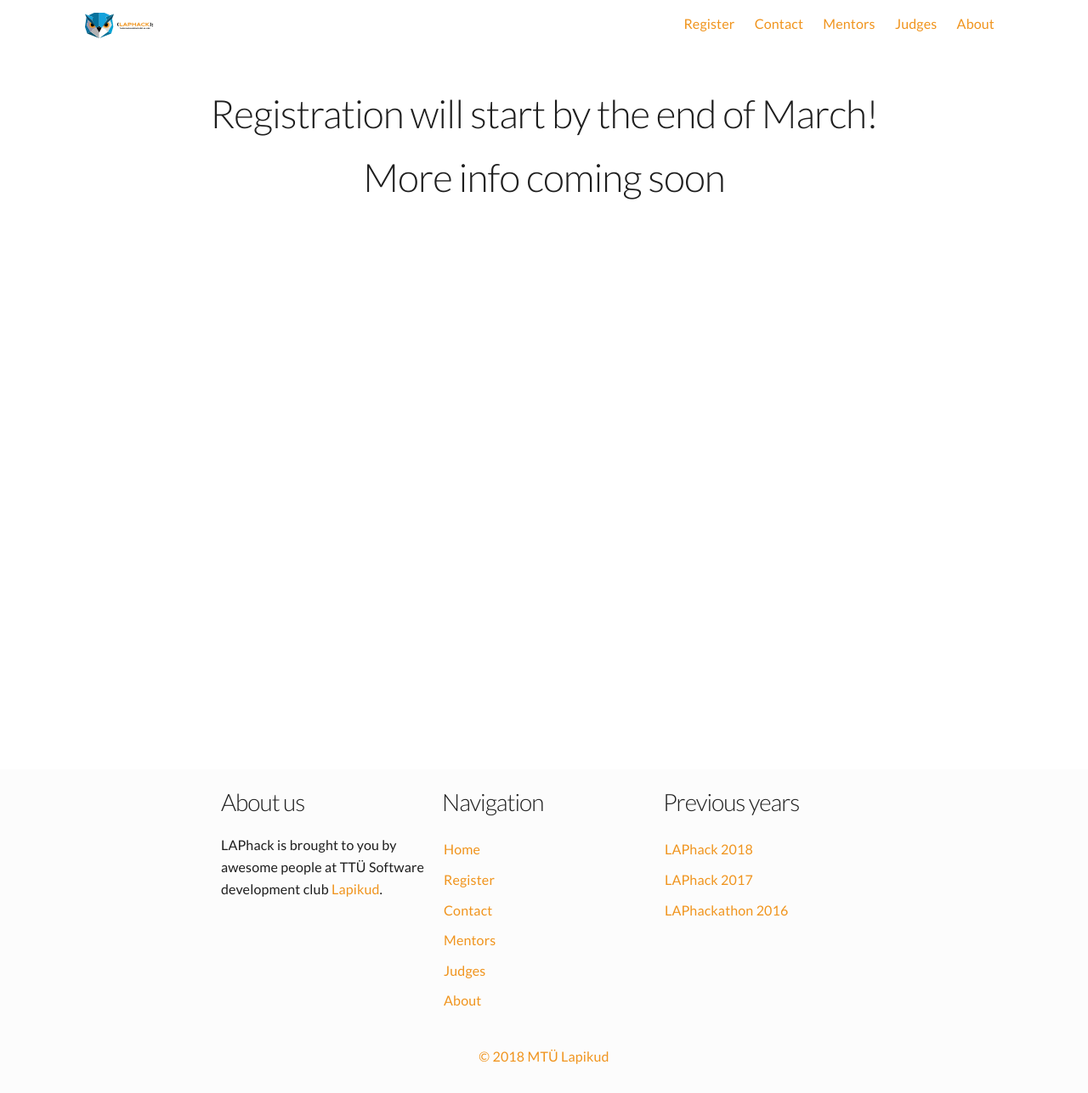
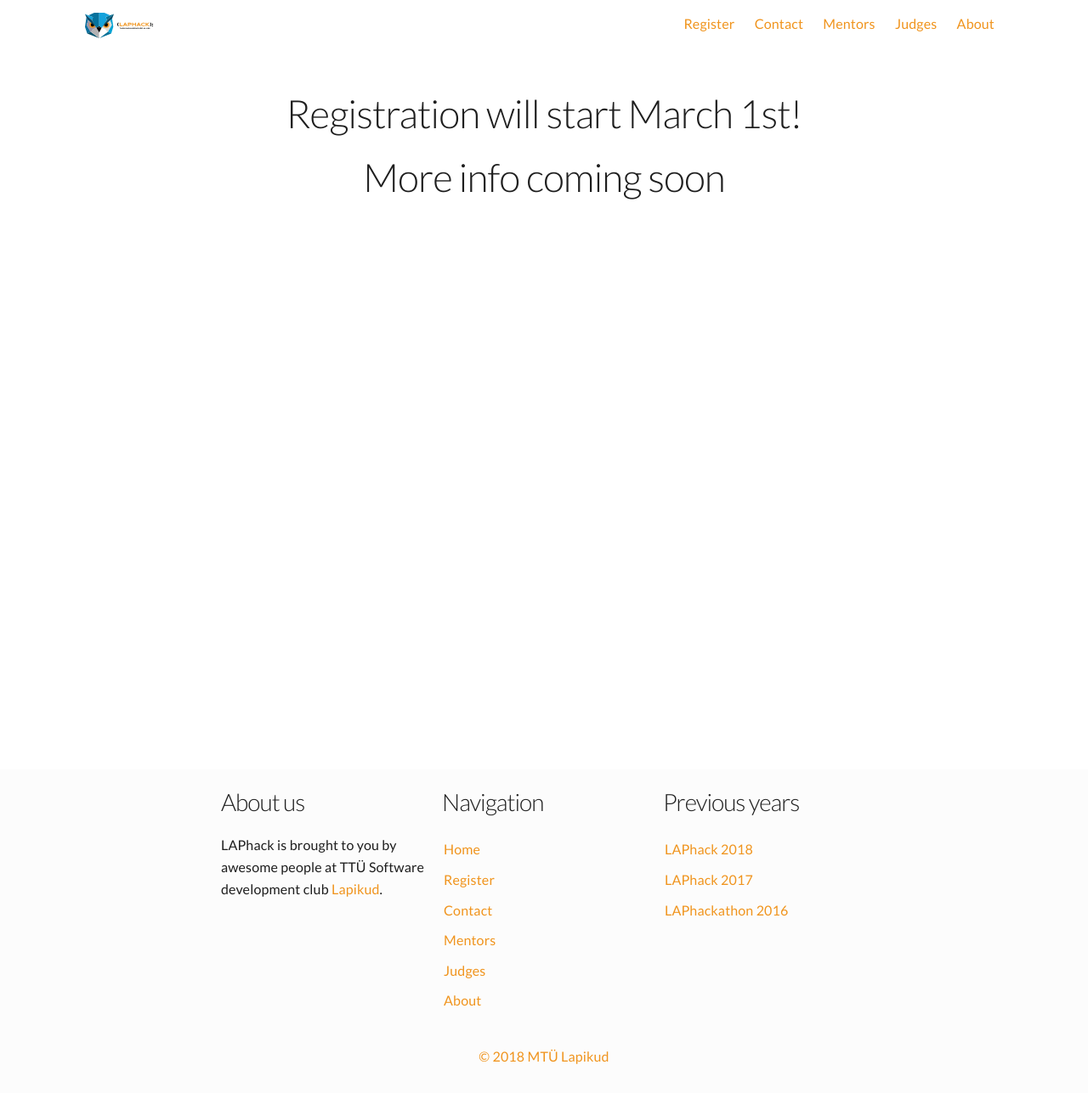
Before and after one commit to Lapikud/laphack.eu, a Jekyll site: the page built from register.html, in a window 1280 px wide. Shown: the whole page at 85% size. Built offline with Jekyll 4.4.1, drawn with Linux system fonts in a browser that asks for light colours; nearby versions of some CDN libraries.

Commit message:
Update registration date

```diff
--- a/register.html
+++ b/register.html
@@ -5,7 +5,7 @@ layout: default
 <!-- register -->
 <section class="container register">
     <br><br>
-    <h1 class="year-theme-text">Registration will start by the end of March!</h1>
+    <h1 class="year-theme-text">Registration will start March 1st!</h1>
     <h1 class="year-theme-text">More info coming soon</h1>
     <br><br>
 </section>
```
